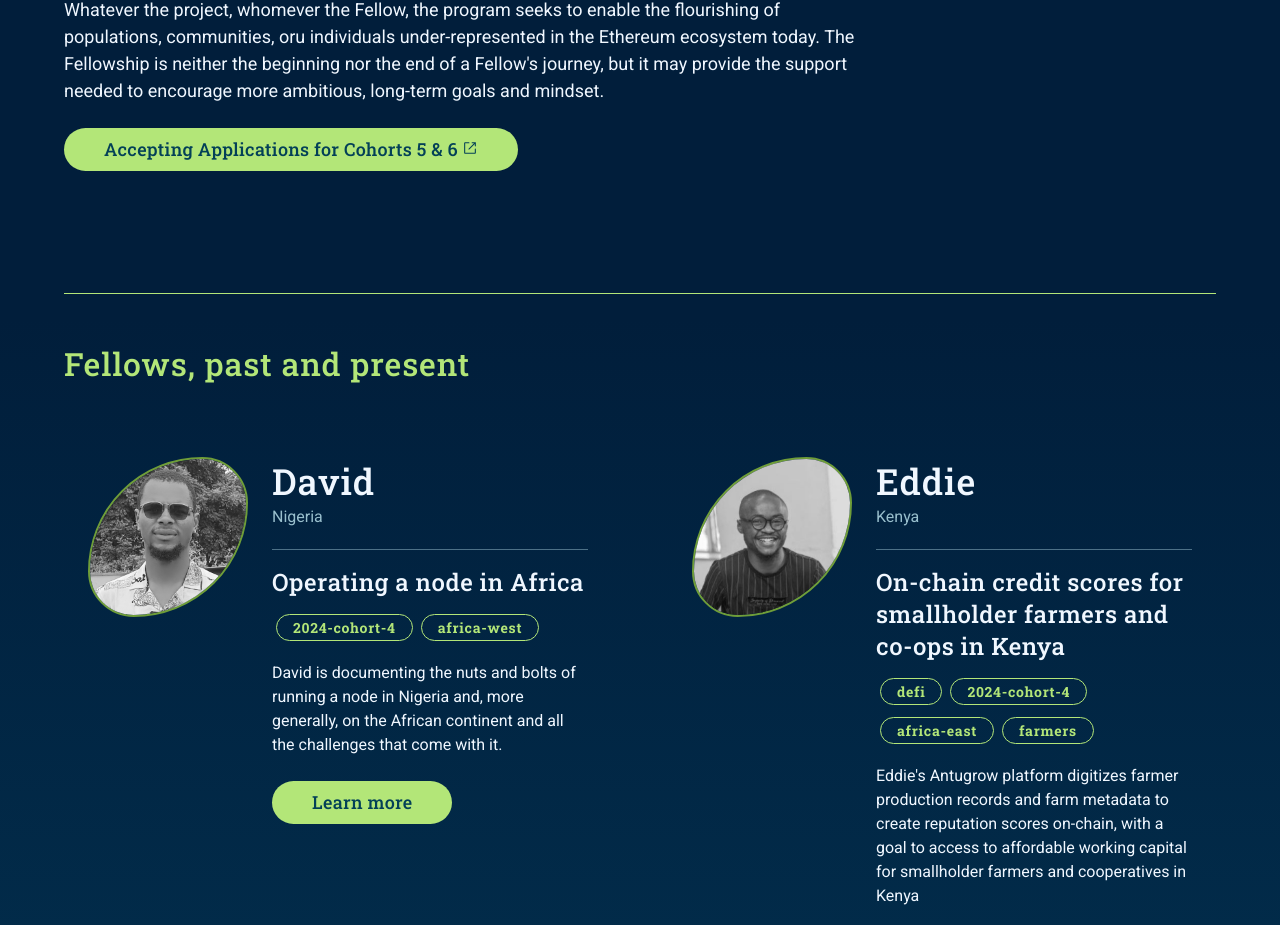
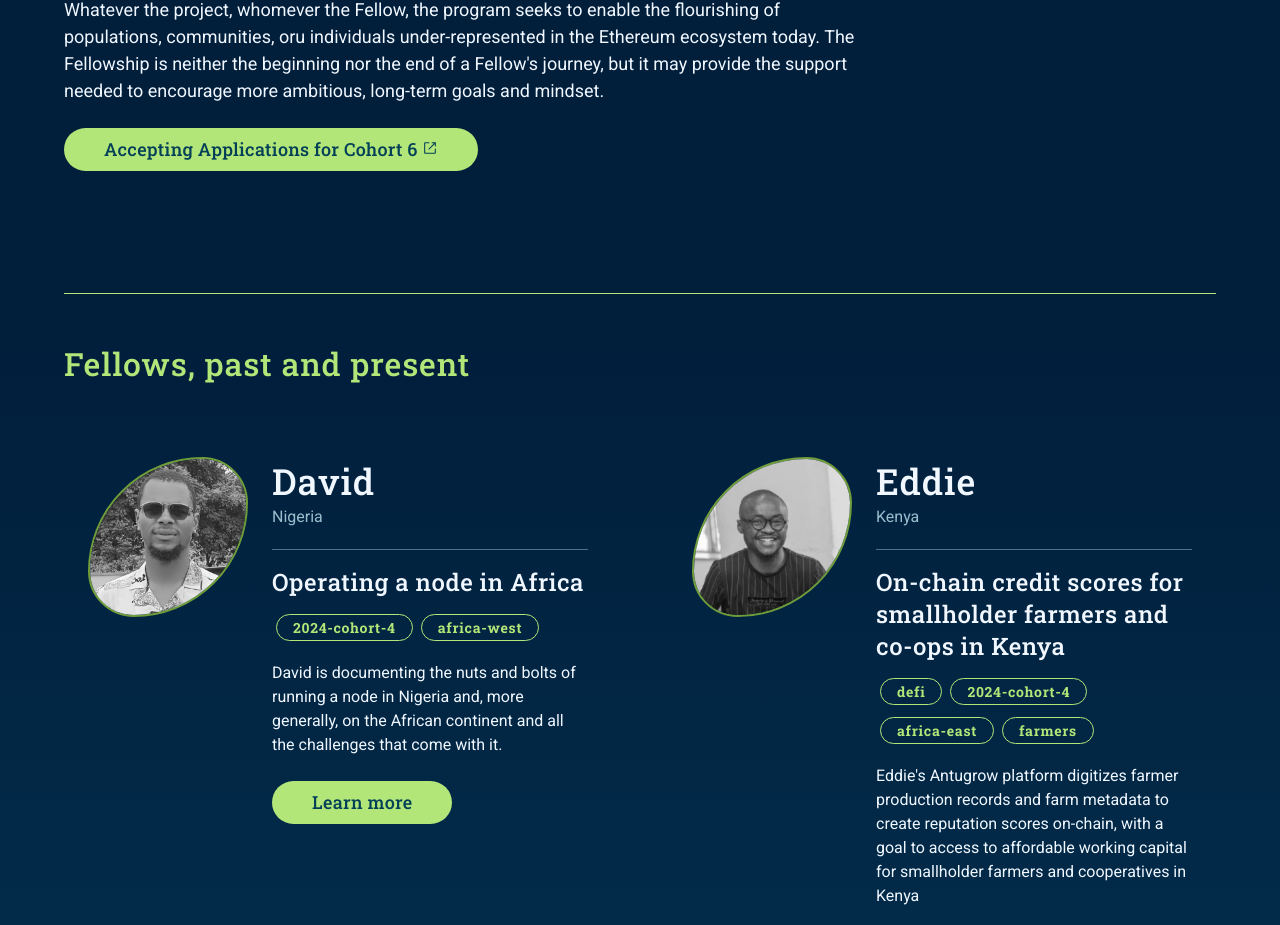
Before and after one commit to ethereum/nxbn-website, a Next.js app: page /fellowship in a window 1280 px wide. Shown: the part 1132-2057 px from the top of the page. Built offline with nearby package versions, Linux system fonts and the light colour scheme.

Commit message:
remove cohort 5 from website (applications closed)

```diff
--- a/src/pages/fellowship.tsx
+++ b/src/pages/fellowship.tsx
@@ -74,7 +74,7 @@ const FellowshipPage = ({ allFellowsFrontmatter }) => {
                 </Text>
               </Box>
               <ButtonLink href={"https://nxbn-fellowship.paperform.co/"}>
-                Accepting Applications for Cohorts 5 & 6
+                Accepting Applications for Cohort 6
               </ButtonLink>
             </Box>
           </ContentContainer>
```
